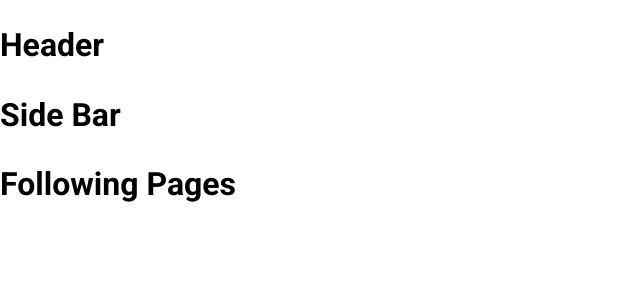
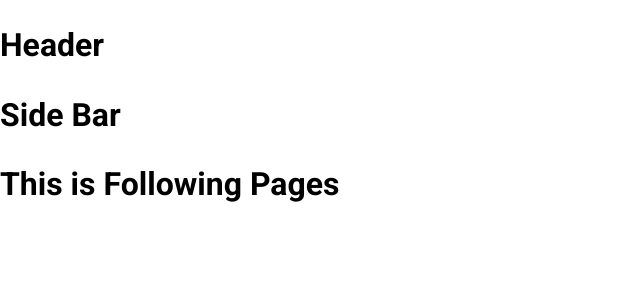
Before and after one commit to lemquan1001/my_tiktok, a React (Create React App) app: page /following in a window 1280 px wide. Shown: the top 300 px of the page, without its empty margins (0-640 px from the left). Built offline with nearby package versions, Linux system fonts and the light colour scheme.

Commit message:
test commit new branh

```diff
--- a/src/pages/Following/index.js
+++ b/src/pages/Following/index.js
@@ -1,5 +1,5 @@
 function Following() {
-    return <h1>Following Pages</h1>;
+    return <h1>This is Following Pages</h1>;
 }
 
 export default Following;
```
